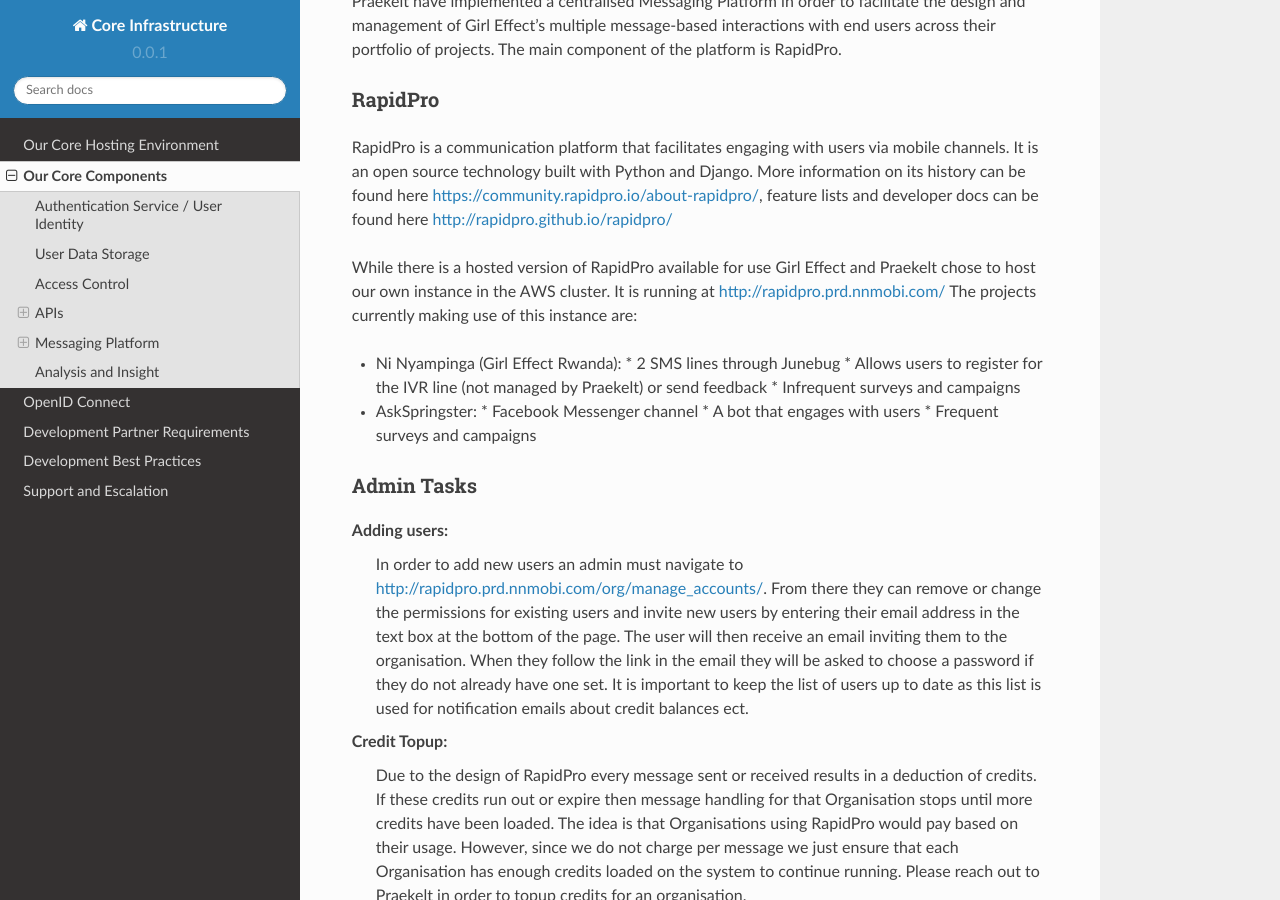
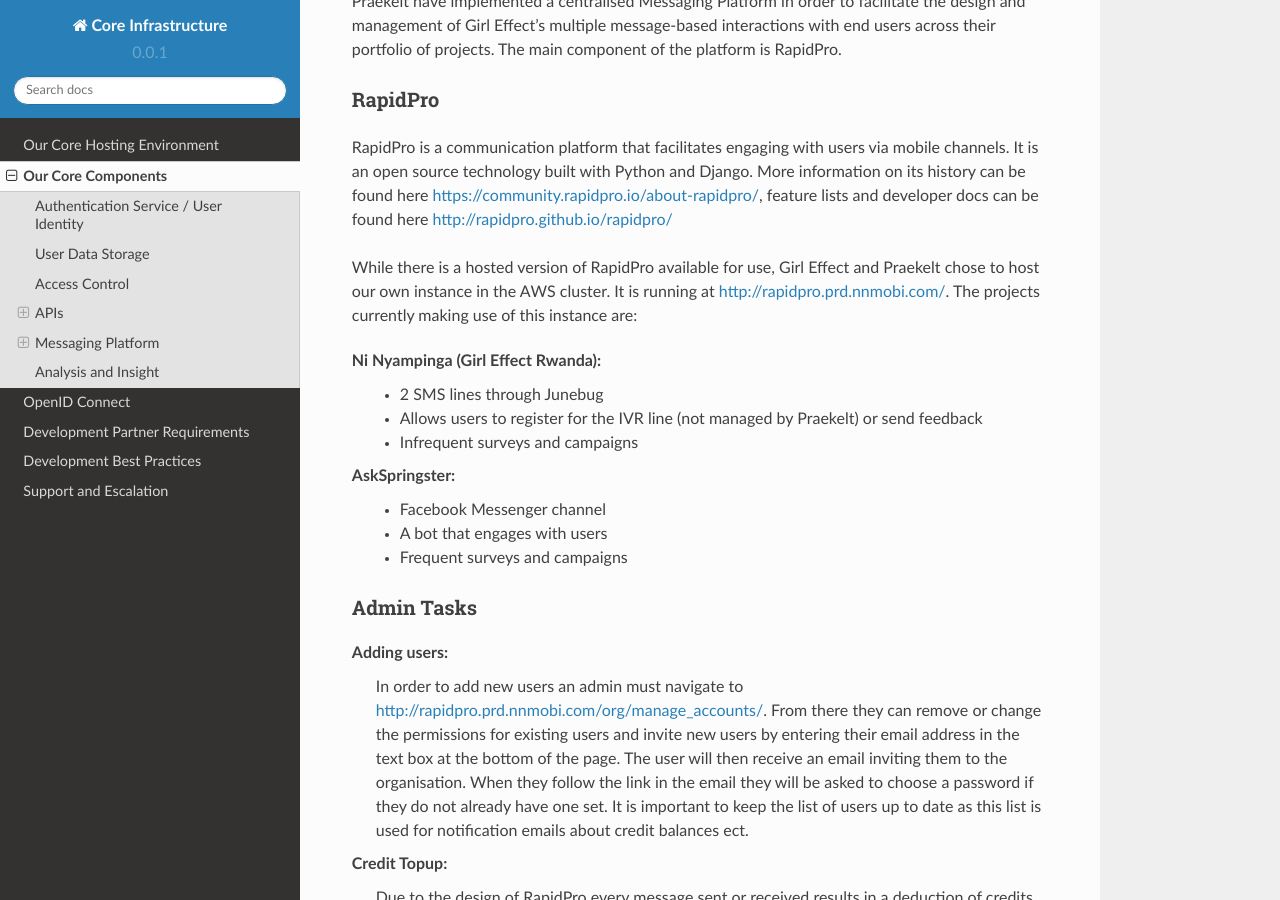
Before and after one commit to girleffect/core-infrastructure-documentation, a Sphinx documentation site: the page built from docs/core-components/index.rst, in a window 1280 px wide and 900 px high, scrolled down 2538 px. Built offline with Sphinx 7.4.7 and the Read the Docs theme 2.0.0, drawn with Linux system fonts in a browser that asks for light colours; part of the change alters nothing that is shown.

```diff
--- a/docs/core-components/index.rst
+++ b/docs/core-components/index.rst
@@ -98,18 +98,18 @@ RapidPro
 
 RapidPro is a communication platform that facilitates engaging with users via mobile channels. It is an open source technology built with Python and Django. More information on its history can be found here https://community.rapidpro.io/about-rapidpro/, feature lists and developer docs can be found here http://rapidpro.github.io/rapidpro/
 
-While there is a hosted version of RapidPro available for use Girl Effect and Praekelt chose to host our own instance in the AWS cluster. It is running at http://rapidpro.prd.nnmobi.com/
+While there is a hosted version of RapidPro available for use, Girl Effect and Praekelt chose to host our own instance in the AWS cluster. It is running at http://rapidpro.prd.nnmobi.com/.
 The projects currently making use of this instance are:
 
-* Ni Nyampinga (Girl Effect Rwanda):
-  * 2 SMS lines through Junebug
-  * Allows users to register for the IVR line (not managed by Praekelt) or send feedback
-  * Infrequent surveys and campaigns
+Ni Nyampinga (Girl Effect Rwanda):
+  + 2 SMS lines through Junebug
+  + Allows users to register for the IVR line (not managed by Praekelt) or send feedback
+  + Infrequent surveys and campaigns
 
-* AskSpringster:
-  * Facebook Messenger channel
-  * A bot that engages with users
-  * Frequent surveys and campaigns
+AskSpringster:
+  + Facebook Messenger channel
+  + A bot that engages with users
+  + Frequent surveys and campaigns
 
 Admin Tasks
 +++++++++++
```
